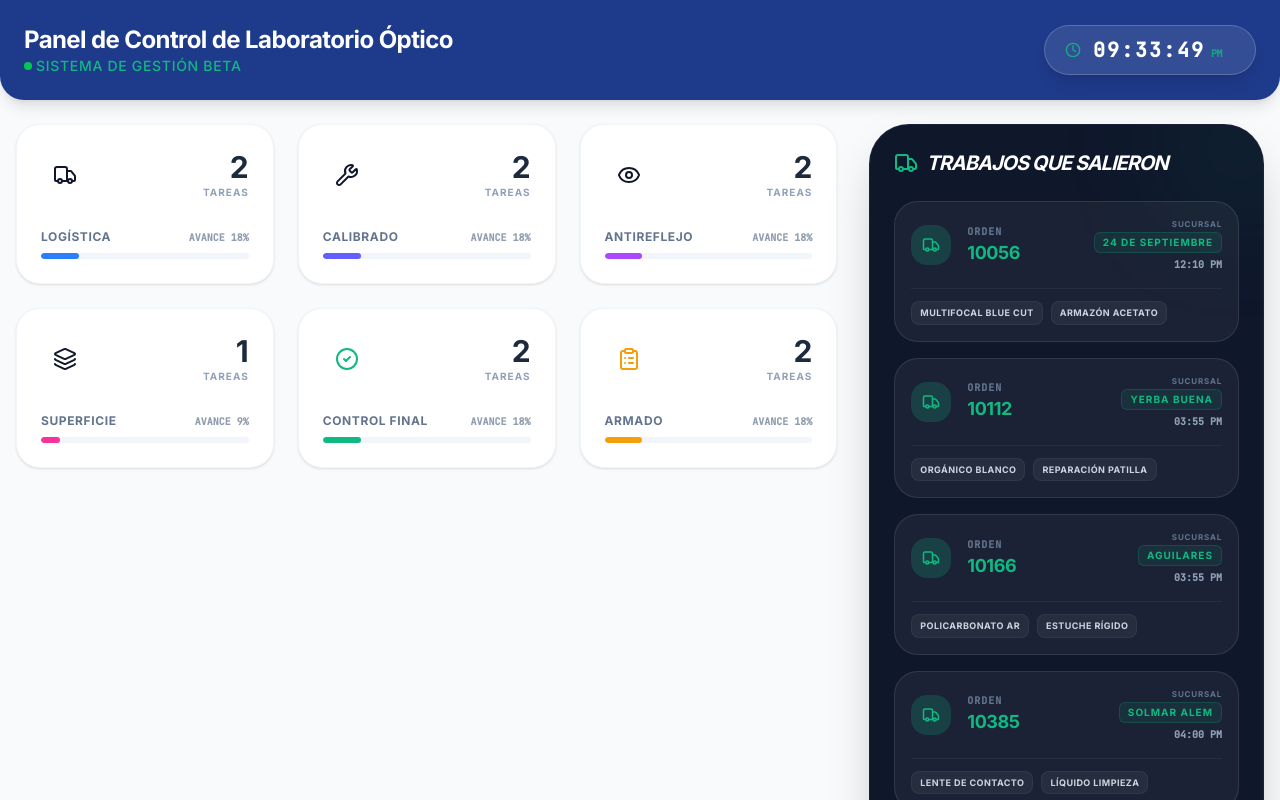
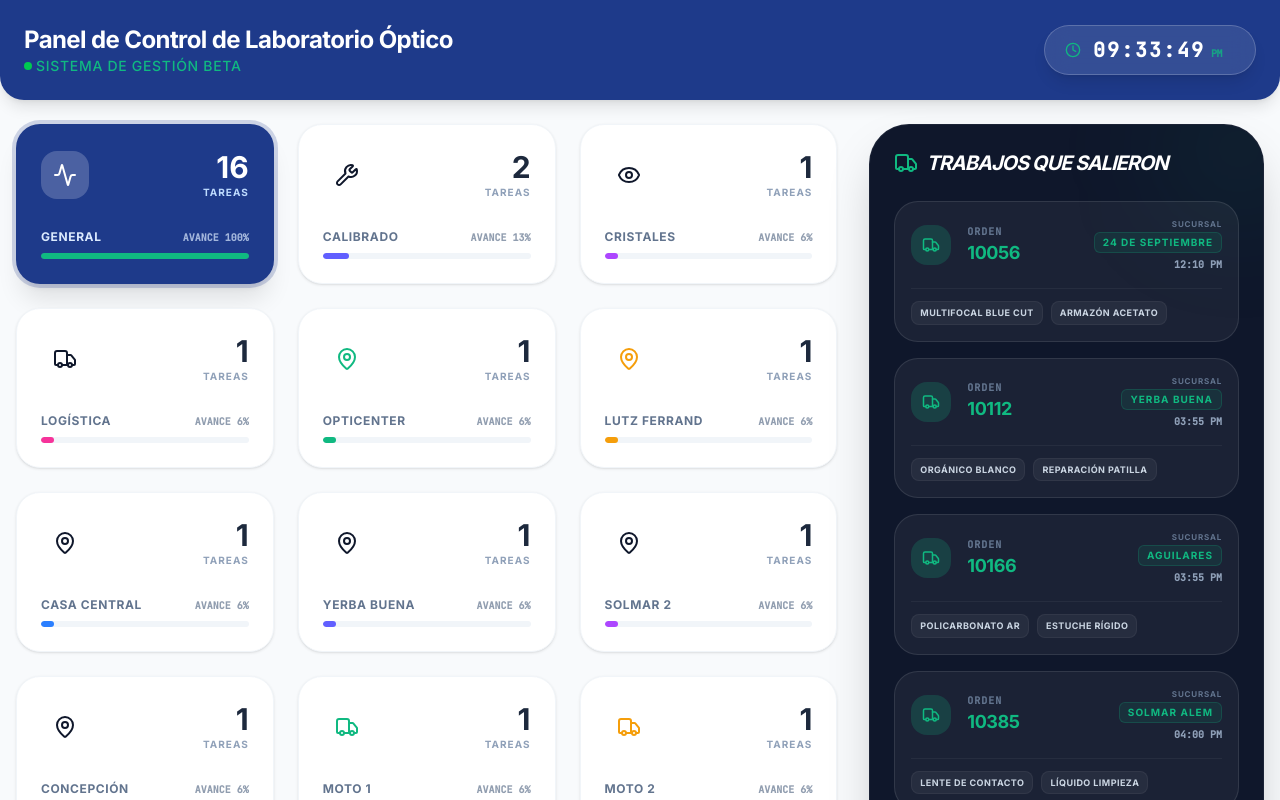
Before and after one commit to Matoma1607/gestion-optica, a React (Vite) app: page / in a window 1280 px wide. Shown: the top 800 px of the page. Built offline with nearby package versions, Linux system fonts and the light colour scheme.

Commit message:
Muestra el total de todos los trabajos en el laboratorio. Al hacer clic en ella, el listado de abajo se restablece para mostrar todas las órdenes.

```diff
--- a/src/App.tsx
+++ b/src/App.tsx
@@ -35,7 +35,22 @@ type Location =
   | 'Yerba Buena'
   | 'Concepción';
 
-type Stage = 'Logística' | 'Calibrado' | 'Antireflejo' | 'Superficie' | 'Control Final' | 'Armado';
+type Stage =
+  | 'General'
+  | 'Calibrado'
+  | 'Cristales'
+  | 'Logística'
+  | 'Opticenter'
+  | 'Lutz Ferrand'
+  | 'Casa Central'
+  | 'Yerba Buena'
+  | 'Solmar 2'
+  | 'Concepción'
+  | 'Moto 1'
+  | 'Moto 2'
+  | 'Armazones'
+  | 'Superficie'
+  | 'Antireflejo';
 
 type Status = 'Vencida' | 'En Riesgo' | 'A tiempo';
 
@@ -53,20 +68,41 @@ const LOCATIONS: Location[] = [
   'Junín', 'Lutz Ferrando', 'Maipú', 'Yerba Buena', 'Concepción'
 ];
 
-const STAGES: Stage[] = ['Logística', 'Calibrado', 'Antireflejo', 'Superficie', 'Control Final', 'Armado'];
+const STAGES: Stage[] = [
+  'General',
+  'Calibrado',
+  'Cristales',
+  'Logística',
+  'Opticenter',
+  'Lutz Ferrand',
+  'Casa Central',
+  'Yerba Buena',
+  'Solmar 2',
+  'Concepción',
+  'Moto 1',
+  'Moto 2',
+  'Armazones',
+  'Superficie',
+  'Antireflejo'
+];
 
 const INITIAL_ORDERS: Order[] = [
   { id: '#10056', location: '24 de Septiembre', promisedTime: '12:10', stage: 'Logística', remainingTime: -5, status: 'Vencida' },
   { id: '#10112', location: '9 de Julio', promisedTime: '15:55', stage: 'Calibrado', remainingTime: 79, status: 'A tiempo' },
   { id: '#10166', location: 'Aguilares', promisedTime: '13:45', stage: 'Antireflejo', remainingTime: 45, status: 'En Riesgo' },
-  { id: '#10385', location: 'Solmar Alem', promisedTime: '16:00', stage: 'Armado', remainingTime: 84, status: 'A tiempo' },
+  { id: '#10385', location: 'Solmar Alem', promisedTime: '16:00', stage: 'Yerba Buena', remainingTime: 84, status: 'A tiempo' },
   { id: '#10281', location: 'Solmar Mendoza', promisedTime: '14:20', stage: 'Superficie', remainingTime: 34, status: 'En Riesgo' },
-  { id: '#10299', location: 'Junín', promisedTime: '12:30', stage: 'Control Final', remainingTime: 0, status: 'Vencida' },
+  { id: '#10299', location: 'Junín', promisedTime: '12:30', stage: 'Cristales', remainingTime: 0, status: 'Vencida' },
   { id: '#10197', location: 'Lutz Ferrando', promisedTime: '15:15', stage: 'Antireflejo', remainingTime: 57, status: 'En Riesgo' },
   { id: '#10510', location: 'Maipú', promisedTime: '17:00', stage: 'Calibrado', remainingTime: 120, status: 'A tiempo' },
-  { id: '#10017', location: 'Yerba Buena', promisedTime: '14:45', stage: 'Logística', remainingTime: 86, status: 'A tiempo' },
-  { id: '#10104', location: 'Concepción', promisedTime: '15:52', stage: 'Armado', remainingTime: 52, status: 'En Riesgo' },
-  { id: '#10082', location: '24 de Septiembre', promisedTime: '14:23', stage: 'Control Final', remainingTime: 15, status: 'En Riesgo' },
+  { id: '#10017', location: 'Yerba Buena', promisedTime: '14:45', stage: 'Casa Central', remainingTime: 86, status: 'A tiempo' },
+  { id: '#10104', location: 'Concepción', promisedTime: '15:52', stage: 'Concepción', remainingTime: 52, status: 'En Riesgo' },
+  { id: '#10082', location: '24 de Septiembre', promisedTime: '14:23', stage: 'Moto 1', remainingTime: 15, status: 'En Riesgo' },
+  { id: '#10621', location: '9 de Julio', promisedTime: '18:10', stage: 'Moto 2', remainingTime: 145, status: 'A tiempo' },
+  { id: '#10744', location: 'Aguilares', promisedTime: '19:30', stage: 'Armazones', remainingTime: 230, status: 'A tiempo' },
+  { id: '#10812', location: 'Solmar Alem', promisedTime: '11:15', stage: 'Opticenter', remainingTime: -120, status: 'Vencida' },
+  { id: '#10915', location: 'Yerba Buena', promisedTime: '16:45', stage: 'Solmar 2', remainingTime: 35, status: 'En Riesgo' },
+  { id: '#10999', location: 'Lutz Ferrando', promisedTime: '15:20', stage: 'Lutz Ferrand', remainingTime: 25, status: 'En Riesgo' },
 ];
 
 const LOGISTICS_OUT: { id: string; destination: string; exitTime: string; items: string[] }[] = [
@@ -316,11 +352,20 @@ export default function App() {
   }, [orders, filter, selectedStage]);
 
   const stats = useMemo(() => {
-    return STAGES.map(stage => ({
-      stage,
-      count: orders.filter(o => o.stage === stage).length,
-      total: orders.length
-    }));
+    return STAGES.map(stage => {
+      if (stage === 'General') {
+        return {
+          stage,
+          count: orders.length,
+          total: orders.length
+        };
+      }
+      return {
+        stage,
+        count: orders.filter(o => o.stage === stage).length,
+        total: orders.length
+      };
+    });
   }, [orders]);
 
   const filterCounts = useMemo(() => ({
@@ -339,12 +384,24 @@ export default function App() {
 
   const getStageIcon = (stage: Stage) => {
     switch (stage) {
+      case 'General': return Activity;
       case 'Logística': return Truck;
       case 'Calibrado': return Wrench;
-      case 'Antireflejo': return Eye;
+      case 'Cristales': return Eye;
+      case 'Antireflejo': return Zap;
       case 'Superficie': return Layers;
-      case 'Control Final': return CheckCircle2;
-      case 'Armado': return ClipboardList;
+      case 'Opticenter':
+      case 'Lutz Ferrand':
+      case 'Casa Central':
+      case 'Yerba Buena':
+      case 'Solmar 2':
+      case 'Concepción':
+        return MapPin;
+      case 'Moto 1':
+      case 'Moto 2':
+        return Truck;
+      case 'Armazones': return ClipboardList;
+      default: return ClipboardList;
     }
   };
 
@@ -369,15 +426,22 @@ export default function App() {
                   stage={stat.stage}
                   count={stat.count}
                   total={stat.total}
-                  isSelected={selectedStage === stat.stage}
-                  onClick={() => setSelectedStage(selectedStage === stat.stage ? null : stat.stage as Stage)}
+                  isSelected={selectedStage === stat.stage || (stat.stage === 'General' && !selectedStage)}
+                  onClick={() => {
+                    if (stat.stage === 'General') {
+                      setSelectedStage(null);
+                    } else {
+                      setSelectedStage(selectedStage === stat.stage ? null : stat.stage as Stage);
+                    }
+                  }}
                   icon={getStageIcon(stat.stage as Stage)}
                   colorClass={
-                    idx === 0 ? 'bg-blue-500' :
-                    idx === 1 ? 'bg-indigo-500' :
-                    idx === 2 ? 'bg-purple-500' :
-                    idx === 3 ? 'bg-pink-500' :
-                    idx === 4 ? 'bg-brand-green' : 'bg-brand-orange'
+                    stat.stage === 'General' ? 'bg-brand-blue' :
+                    idx % 6 === 0 ? 'bg-blue-500' :
+                    idx % 6 === 1 ? 'bg-indigo-500' :
+                    idx % 6 === 2 ? 'bg-purple-500' :
+                    idx % 6 === 3 ? 'bg-pink-500' :
+                    idx % 6 === 4 ? 'bg-brand-green' : 'bg-brand-orange'
                   }
                 />
               </SmartTooltip>
```
